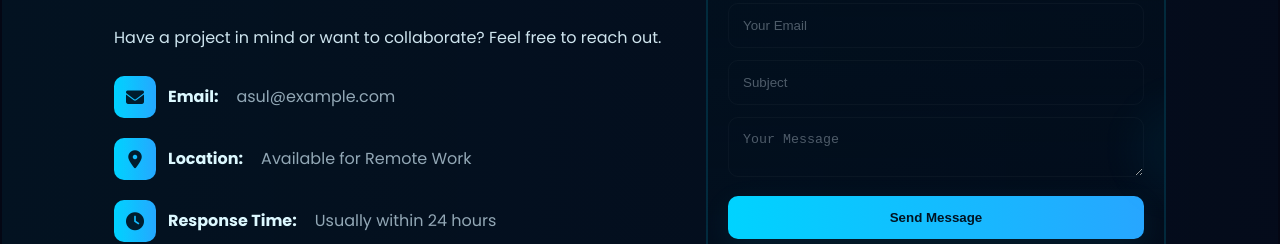
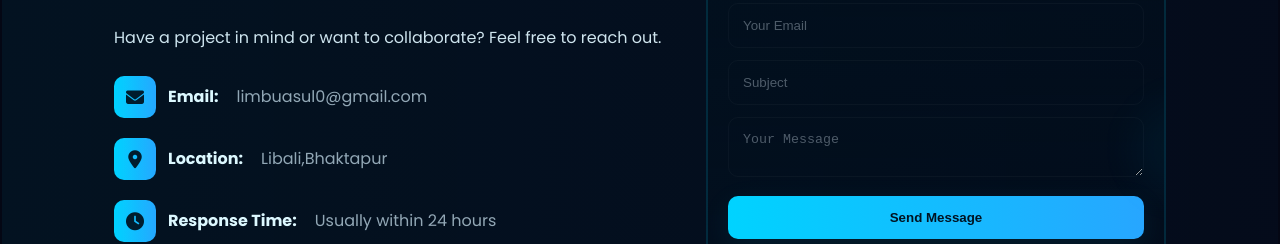
Before and after one commit to AsulLimbu/asul_portfolio, a plain HTML site: page index.html in a window 1280 px wide. Shown: the part 3393-3637 px from the top of the page. Drawn offline with Linux system fonts and the light colour scheme.

Commit message:
feri changes

```diff
--- a/index.html
+++ b/index.html
@@ -245,8 +245,8 @@
                     <h2 class="section-title">Get In Touch</h2>
                     <p>Have a project in mind or want to collaborate? Feel free to reach out.</p>
                     <ul class="contact-list">
-                        <li><span class="contact-icon"><i class="fa-solid fa-envelope"></i></span><strong>Email:</strong> asul@example.com</li>
-                        <li><span class="contact-icon"><i class="fa-solid fa-location-dot"></i></span><strong>Location:</strong> Available for Remote Work</li>
+                        <li><span class="contact-icon"><i class="fa-solid fa-envelope"></i></span><strong>Email:</strong> limbuasul0@gmail.com</li>
+                        <li><span class="contact-icon"><i class="fa-solid fa-location-dot"></i></span><strong>Location:</strong> Libali,Bhaktapur</li>
                         <li><span class="contact-icon"><i class="fa-solid fa-clock"></i></span><strong>Response Time:</strong> Usually within 24 hours</li>
                     </ul>
                 </div>
```
